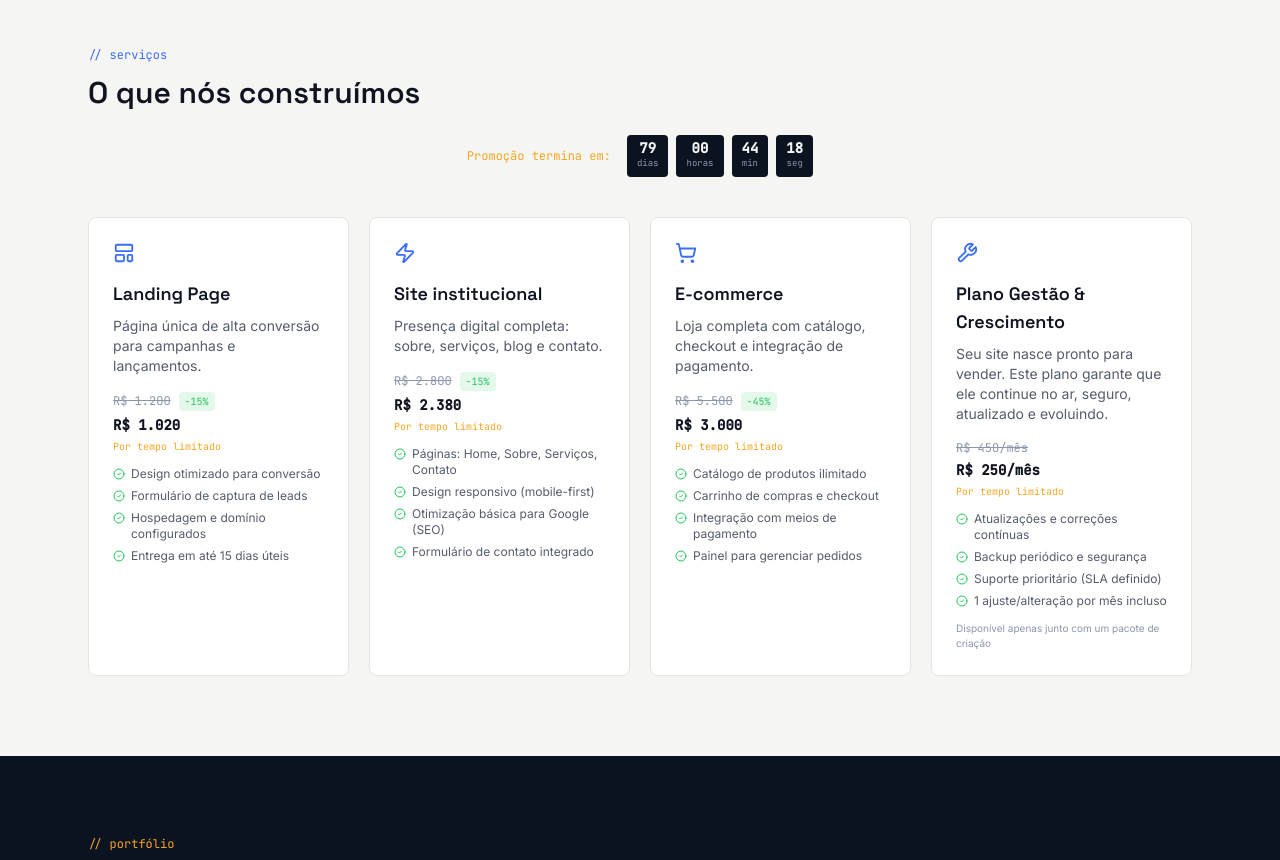
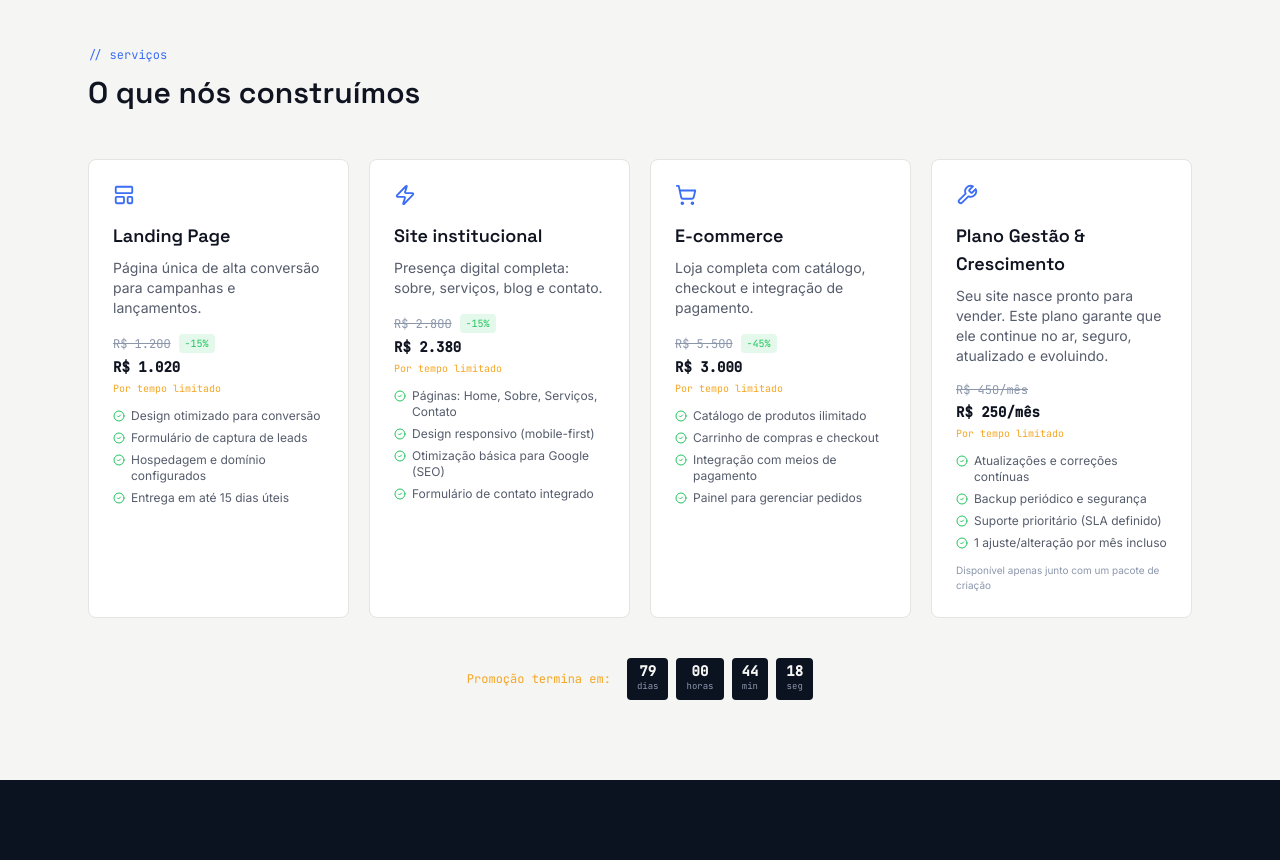
Before and after one commit to jesgalves/design-sites, a React (Vite) app: page / in a window 1280 px wide. Shown: the part 840-1700 px from the top of the page. Built offline with nearby package versions, Linux system fonts and the light colour scheme.

Commit message:
move contador para baixo dos planos

```diff
--- a/src/App.jsx
+++ b/src/App.jsx
@@ -972,12 +972,9 @@ export default function FreelanceDevSite() {
       {/* SERVICES */}
       <section id="servicos" className="max-w-6xl mx-auto px-6 py-20">
         <p style={{ fontFamily: "'JetBrains Mono', monospace", color: "#3B6EF5" }} className="text-xs mb-3">// serviços</p>
-        <h2 style={{ fontFamily: "'Space Grotesk', sans-serif" }} className="text-3xl font-semibold mb-6">
+        <h2 style={{ fontFamily: "'Space Grotesk', sans-serif" }} className="text-3xl font-semibold mb-12">
           O que nós construímos
         </h2>
-        <div className="mb-10">
-          <CountdownTimer />
-        </div>
         <div className="grid sm:grid-cols-2 lg:grid-cols-4 gap-5">
           {services.map((s) => {
             const Icon = s.icon;
@@ -1033,6 +1030,9 @@ export default function FreelanceDevSite() {
               </div>
             );
           })}
+        </div>
+        <div className="mt-10">
+          <CountdownTimer />
         </div>
       </section>
 
```
